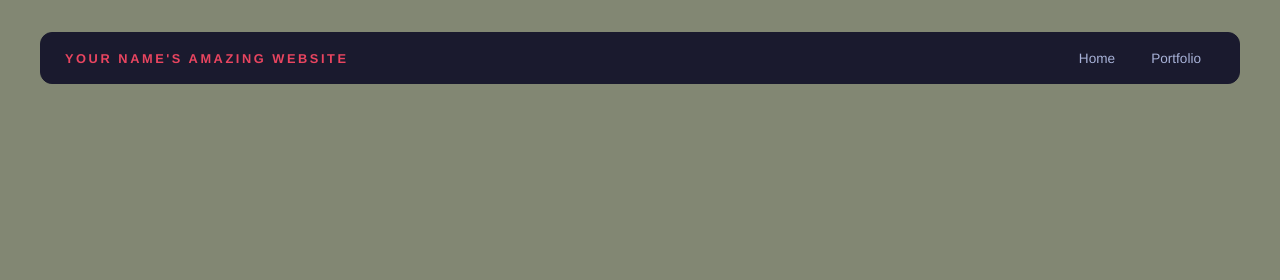
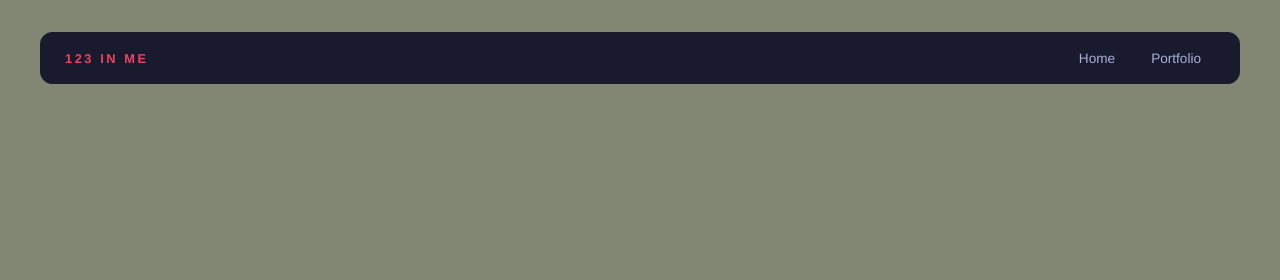
Before and after one commit to ab4269926/ab4269926.github.io, a plain HTML site: page portfolio.html in a window 1280 px wide. Shown: the top 280 px of the page. Drawn offline with Linux system fonts and the light colour scheme.

```diff
--- a/portfolio.html
+++ b/portfolio.html
@@ -11,7 +11,7 @@
   <!-- All content goes here -->
   <div id="all-contents">
     <nav>
-      <h1>Your Name's Amazing Website</h1>
+      <h1>123 in me</h1>
       <ul id="nav-ul">
         <li class="nav-li">
           <a href="index.html">Home</a>
```
